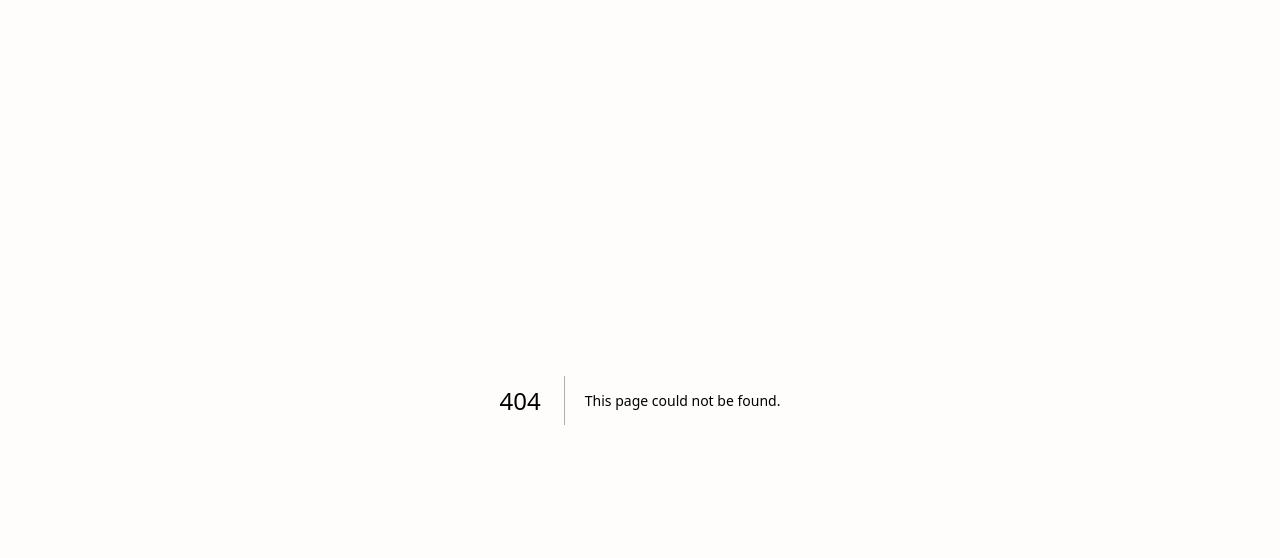
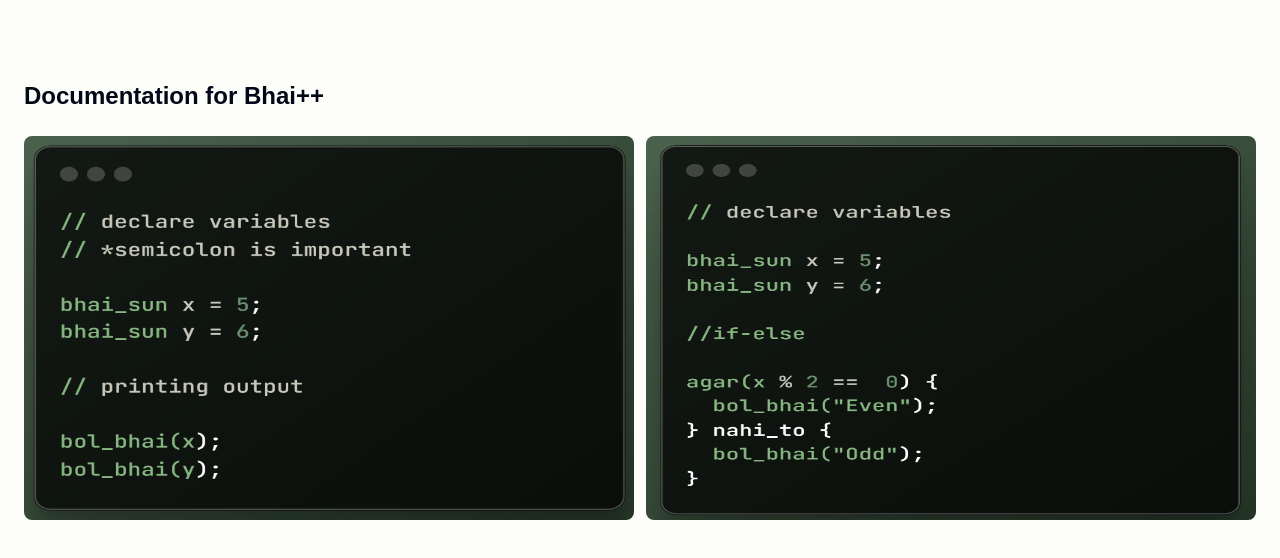
Before and after one commit to ankush-web-eng/brolangf, a Next.js app: page /docs in a window 1280 px wide. Before the commit this address had no page. Shown: the top 558 px of the page. Built offline with nearby package versions, Linux system fonts and the light colour scheme.

Commit message:
Docs added

```diff
--- /dev/null
+++ b/app/docs/docs.tsx
@@ -0,0 +1,37 @@
+'use client';
+
+import Image from "next/image";
+
+export default function Documentation() {
+    return (
+        <div className="min-h-screen flex flex-col">
+            <div className="pt-20 px-3 md:px-6 flex flex-col space-y-6">
+                <h1 className="text-2xl font-bold">Documentation for Bhai++</h1>
+                <div className="grid grid-cols-1 md:grid-cols-2 gap-3">
+                    {images.map((image, index) => (
+                        <DocsImagePriview key={index} src={image.src} alt={image.alt} />
+                    ))}
+                </div>
+            </div>
+        </div>
+    );
+}
+
+const images = [
+    {
+        src: "/code/variable.png",
+        alt: "variables",
+    },
+    {
+        src: "/code/if-else.png",
+        alt: "if-else",
+    },
+]
+
+export const DocsImagePriview = ({ src, alt } : {src : string, alt : string}) => {
+    return (
+        <div className="relative w-full h-96 rounded-lg overflow-hidden">
+            <Image src={src} alt={alt} layout="fill" objectFit="fill" />
+        </div>
+    )
+}
--- /dev/null
+++ b/app/docs/page.tsx
@@ -0,0 +1,11 @@
+import { Metadata } from "next";
+import Documentation from "./docs";
+
+export const metadata = {
+    title: "Docs",
+    description: "Documentation for the Bhai++"
+} satisfies Metadata;
+
+export default function Page(){
+    return <Documentation />
+}
--- a/app/layout.tsx
+++ b/app/layout.tsx
@@ -37,7 +37,7 @@ export default function RootLayout({
       <body
         suppressHydrationWarning={true}
         className={cn(
-          'font-satoshi antialiased bg-[#FEFDFC] dark:bg-[#3e3e3e]',
+          'font-satoshi antialiased bg-[#FDFDF9] dark:bg-[#3e3e3e]',
           satoshi.variable
         )}
       >
--- a/app/playground/page.tsx
+++ b/app/playground/page.tsx
@@ -1,109 +1,11 @@
-'use client';
-import { CodeProvider } from '@/context/CodeContext';
-import { CodeEditor } from '@/components/code/CodeEditor';
-import { ResponsePanel } from '@/components/code/ResponsePanel';
-import { SubmitButton } from '@/components/code/Submitbutton';
-import { motion } from 'framer-motion';
+import { Metadata } from "next";
+import CodePlaygroundPage from "./playground";
 
-export default function CodePlaygroundPage() {
-  const containerVariants = {
-    hidden: { opacity: 0 },
-    visible: {
-      opacity: 1,
-      transition: {
-        when: "beforeChildren",
-        staggerChildren: 0.2
-      }
-    }
-  };
+export const metadata = {
+  title: "Playgroung",
+  description: "Playground to test Bhai++ code snippets",
+} satisfies Metadata;
 
-  const itemVariants = {
-    hidden: { y: 20, opacity: 0 },
-    visible: {
-      y: 0,
-      opacity: 1,
-      transition: {
-        duration: 0.5,
-        ease: "easeOut"
-      }
-    }
-  };
-
-  const titleVariants = {
-    hidden: { x: -20, opacity: 0 },
-    visible: {
-      x: 0,
-      opacity: 1,
-      transition: {
-        duration: 0.6,
-        ease: "easeOut"
-      }
-    }
-  };
-
-  return (
-    <CodeProvider>
-      <motion.div
-        className="min-h-screen bg-gradient-to-b from-background to-background/80 pt-20"
-        initial="hidden"
-        animate="visible"
-        variants={containerVariants}
-      >
-        <main className="container mx-auto px-4 py-8">
-          <div className="space-y-6">
-            <motion.div variants={titleVariants}>
-              <motion.h1
-                className="text-3xl font-bold mb-4"
-                initial={{ scale: 0.9 }}
-                animate={{ scale: 1 }}
-                transition={{ duration: 0.3, delay: 0.1 }}
-              >
-                Bhai++ Playground
-              </motion.h1>
-              <motion.p
-                className="text-muted-foreground"
-                initial={{ opacity: 0 }}
-                animate={{ opacity: 1 }}
-                transition={{ duration: 0.5, delay: 0.2 }}
-              >
-                Write and execute your Bhai++ code below.
-              </motion.p>
-            </motion.div>
-
-            <div className="grid grid-cols-1 md:grid-cols-2">
-              <motion.div
-                className="grid gap-6"
-                variants={itemVariants}
-              >
-                <motion.div
-                  variants={itemVariants}
-                  whileHover={{ scale: 1.01 }}
-                  transition={{ duration: 0.2 }}
-                >
-                  <CodeEditor />
-                </motion.div>
-
-                <motion.div
-                  variants={itemVariants}
-                  whileHover={{ scale: 1.02 }}
-                  whileTap={{ scale: 0.98 }}
-                  className='w-fit'
-                >
-                  <SubmitButton />
-                </motion.div>
-
-                <motion.div
-                  variants={itemVariants}
-                  whileHover={{ scale: 1.01 }}
-                  transition={{ duration: 0.2 }}
-                >
-                  <ResponsePanel />
-                </motion.div>
-              </motion.div>
-            </div>
-          </div>
-        </main>
-      </motion.div>
-    </CodeProvider>
-  );
+export default function Page() {
+  return <CodePlaygroundPage />
 }
--- /dev/null
+++ b/app/playground/playground.tsx
@@ -0,0 +1,109 @@
+'use client';
+import { CodeProvider } from '@/context/CodeContext';
+import { CodeEditor } from '@/components/code/CodeEditor';
+import { ResponsePanel } from '@/components/code/ResponsePanel';
+import { SubmitButton } from '@/components/code/Submitbutton';
+import { motion } from 'framer-motion';
+
+export default function CodePlaygroundPage() {
+  const containerVariants = {
+    hidden: { opacity: 0 },
+    visible: {
+      opacity: 1,
+      transition: {
+        when: "beforeChildren",
+        staggerChildren: 0.2
+      }
+    }
+  };
+
+  const itemVariants = {
+    hidden: { y: 20, opacity: 0 },
+    visible: {
+      y: 0,
+      opacity: 1,
+      transition: {
+        duration: 0.5,
+        ease: "easeOut"
+      }
+    }
+  };
+
+  const titleVariants = {
+    hidden: { x: -20, opacity: 0 },
+    visible: {
+      x: 0,
+      opacity: 1,
+      transition: {
+        duration: 0.6,
+        ease: "easeOut"
+      }
+    }
+  };
+
+  return (
+    <CodeProvider>
+      <motion.div
+        className="min-h-screen bg-gradient-to-b from-background to-background/80 pt-20"
+        initial="hidden"
+        animate="visible"
+        variants={containerVariants}
+      >
+        <main className="container mx-auto px-4 py-8">
+          <div className="space-y-6">
+            <motion.div variants={titleVariants}>
+              <motion.h1
+                className="text-3xl font-bold mb-4"
+                initial={{ scale: 0.9 }}
+                animate={{ scale: 1 }}
+                transition={{ duration: 0.3, delay: 0.1 }}
+              >
+                Bhai++ Playground
+              </motion.h1>
+              <motion.p
+                className="text-muted-foreground"
+                initial={{ opacity: 0 }}
+                animate={{ opacity: 1 }}
+                transition={{ duration: 0.5, delay: 0.2 }}
+              >
+                Write and execute your Bhai++ code below.
+              </motion.p>
+            </motion.div>
+
+            <div className="grid grid-cols-1 md:grid-cols-2 gap-3">
+
+            <motion.div
+                  variants={itemVariants}
+                  whileHover={{ scale: 1.01 }}
+                  transition={{ duration: 0.2 }}
+                >
+                  <CodeEditor />
+                </motion.div>
+
+              <motion.div
+                className=""
+                variants={itemVariants}
+              >
+                <motion.div
+                  variants={itemVariants}
+                  whileHover={{ scale: 1.02 }}
+                  whileTap={{ scale: 0.98 }}
+                >
+                  <SubmitButton />
+                </motion.div>
+
+                <motion.div
+                  variants={itemVariants}
+                  whileHover={{ scale: 1.01 }}
+                  transition={{ duration: 0.2 }}
+                >
+                  <ResponsePanel />
+                </motion.div>
+              </motion.div>
+            </div>
+          </div>
+        </main>
+      </motion.div>
+    </CodeProvider>
+  );
+}
--- a/components/Navbar.tsx
+++ b/components/Navbar.tsx
@@ -166,7 +166,7 @@ export const Navbar = () => {
 			<div className="md:hidden fixed z-[99999] top-0 left-0 right-0">
 				<motion.div
 					initial={{ y: -100 }}
-					animate={{ y: visible ? 0 : -100 }}
+					animate={{ y: visible ? -100 : 0 }}
 					transition={{ duration: 0.2 }}
 					className="bg-white dark:bg-gray-900 p-4 flex justify-between items-center shadow-lg"
 				>
```
Also changed, not shown: components/code/Submitbutton.tsx (line endings or trailing spaces), public/code/if-else.png (added), public/code/variable.png (added).
